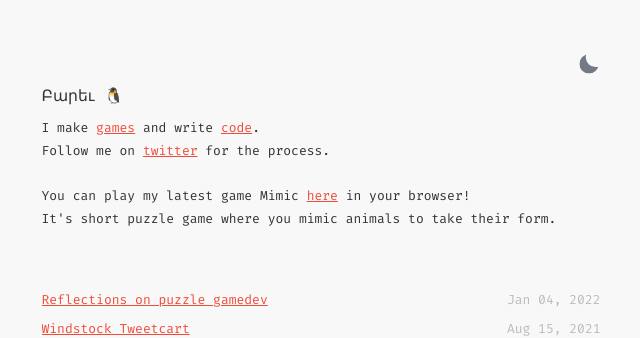
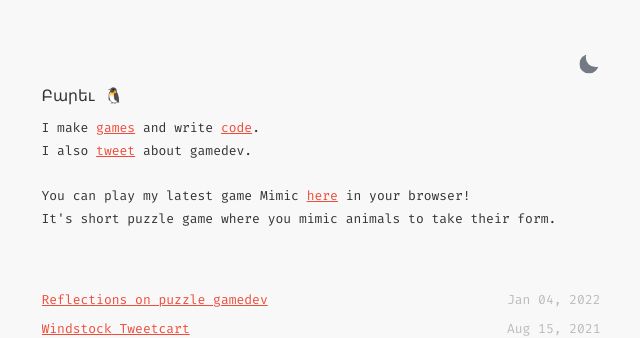
Before and after one commit to sourencho/sourencho.github.io, a Jekyll site: the page built from index.html, in a window 1280 px wide. Shown: the top 338 px of the page, without its empty margins (319-959 px from the left). Built offline with Jekyll 4.4.1, drawn with Linux system fonts in a browser that asks for light colours.

Commit message:
Update index

```diff
--- a/index.html
+++ b/index.html
@@ -14,7 +14,7 @@ layout: default
         write <a href="https://github.com/sourencho">code</a>.
     </p>
     <p>
-        Follow me on <a href="https://twitter.com/sourencho">twitter</a> for the process.
+        I also <a href="https://twitter.com/sourencho">tweet</a> about gamedev.
     </p>
     <br>
     <p>
```
